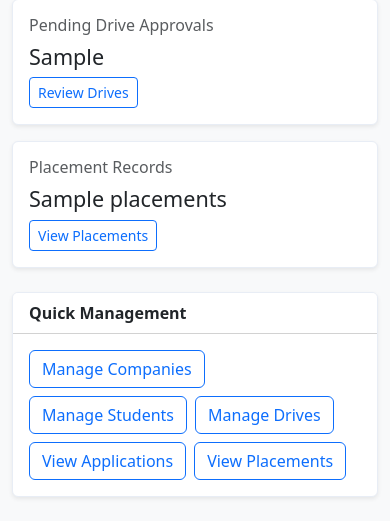
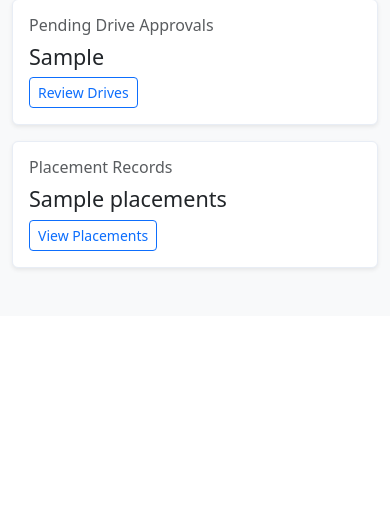
Before and after one commit to viggu-debuggu/internship, a Flask app: template templates/admin/dashboard.html in a window 390 px wide. Shown: the part 1153-1674 px from the top of the page. After the commit the page ends 1424 px from the top, so only its background shows below. Run offline with Flask 3, Linux system fonts and the light colour scheme; the template is opened without the code that fills it: most values are stand-ins (such as "Sample title", 1, 10 or a date in 2020).

Commit message:
Milestone-PPA Responsive-UI

```diff
--- a/templates/admin/dashboard.html
+++ b/templates/admin/dashboard.html
@@ -48,14 +48,4 @@
     </div>
 </div>
 
-<div class="card shadow-sm">
-    <div class="card-header bg-white"><strong>Quick Management</strong></div>
-    <div class="card-body d-flex gap-2 flex-wrap">
-        <a class="btn btn-outline-primary" href="{{ url_for('admin.companies') }}">Manage Companies</a>
-        <a class="btn btn-outline-primary" href="{{ url_for('admin.students') }}">Manage Students</a>
-        <a class="btn btn-outline-primary" href="{{ url_for('admin.drives') }}">Manage Drives</a>
-        <a class="btn btn-outline-primary" href="{{ url_for('admin.applications') }}">View Applications</a>
-        <a class="btn btn-outline-primary" href="{{ url_for('admin.placements') }}">View Placements</a>
-    </div>
-</div>
 {% endblock %}
--- a/templates/base.html
+++ b/templates/base.html
@@ -65,5 +65,14 @@
 </main>
 
 <script src="https://cdn.jsdelivr.net/npm/bootstrap@5.3.3/dist/js/bootstrap.bundle.min.js" integrity="sha384-YvpcrYf0tY3lHB60NNkmXc5s9fDVZLESaAA55NDzOxhy9GkcIdslK1eN7N6jIeHz" crossorigin="anonymous"></script>
+<script>
+document.addEventListener("DOMContentLoaded", function () {
+    document.querySelectorAll(".alert").forEach(function (alertEl) {
+        setTimeout(function () {
+            bootstrap.Alert.getOrCreateInstance(alertEl).close();
+        }, 5000);
+    });
+});
+</script>
 </body>
 </html>
```
